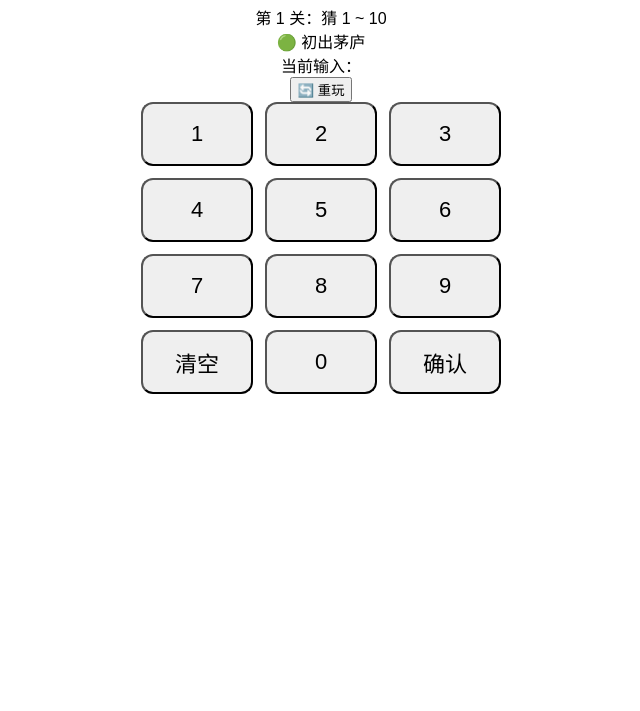
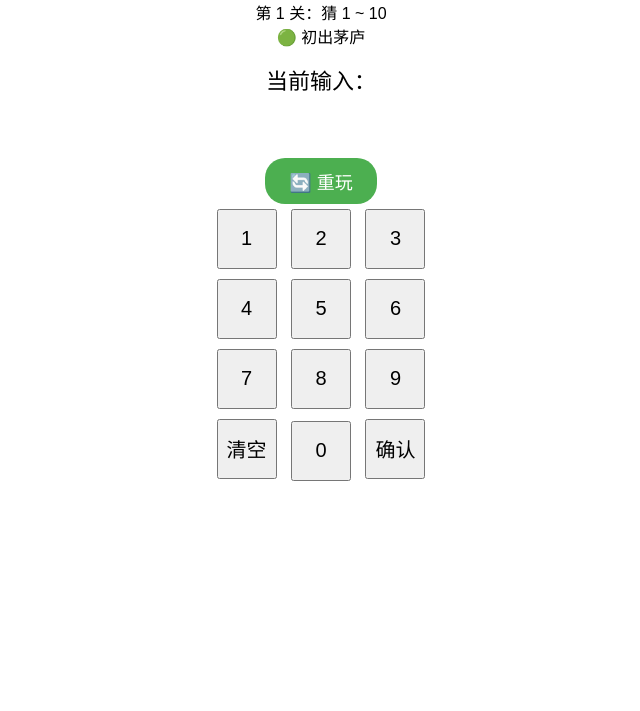
Before and after one commit to 491li/guess-number-game, a plain HTML site: page index.html in a window 1280 px wide. Shown: the part 89-800 px from the top of the page, without its empty margins (319-959 px from the left). Drawn offline with Linux system fonts and the light colour scheme.

Commit message:
Update index.html

```diff
--- a/index.html
+++ b/index.html
@@ -1,54 +1,50 @@
 <!DOCTYPE html>
 <html lang="zh-CN">
 <head>
-  <meta name="viewport" content="width=device-width, initial-scale=1.0">
   <meta charset="UTF-8">
   <title>数字猜谜游戏</title>
   <style>
+
     body {
       font-family: Arial;
       text-align: center;
-    margin: 0;
-    padding: 16px;
+    }
+    .keypad button {
+      width: 60px;
+      height: 60px;
+      font-size: 20px;
+      margin: 5px;
+    }
+    #display {
+      margin: 15px 0;
+      font-size: 22px;
+    }
+    #hint {
+      margin-top: 15px;
+      font-size: 20px;
+      min-height: 28px;
+      font-weight: bold;
+    }
+    .restart {
+  margin-top: 20px;
+  padding: 10px 24px;
+  font-size: 18px;
+  border: none;
+  border-radius: 20px;
+  background-color: #4CAF50;
+  color: white;
+  cursor: pointer;
+  transition: all 0.2s ease;
 }
 
-  h1 {
-    font-size: 28px;
-  }
-
-  #current-input {
-    font-size: 24px;
-    margin: 12px 0;
-    min-height: 32px;
-  }
-
-  .keypad {
-    display: grid;
-    grid-template-columns: repeat(3, 1fr);
-    gap: 12px;
-    max-width: 360px;
-    margin: 0 auto;
-  }
-
-  .keypad button {
-    height: 64px;
-    font-size: 22px;
-    border-radius: 12px;
-  }
-
-  @media (max-width: 480px) {
-    h1 {
-      font-size: 22px;
-    }
-
-    .keypad button {
-      height: 72px;
-      font-size: 24px;
-    }
+.restart:hover {
+  background-color: #43a047;
+  transform: scale(1.05);
 }
   </style>
+</head>
 
-</head>
+
 <body>
 
   <h1>🎯 数字猜谜游戏</h1>
@@ -73,22 +69,18 @@
   <div class="keypad">
     <button onclick="press(1)">1</button>
     <button onclick="press(2)">2</button>
-  <button onclick="press(3)">3</button>
-
+    <button onclick="press(3)">3</button><br>
     <button onclick="press(4)">4</button>
     <button onclick="press(5)">5</button>
-  <button onclick="press(6)">6</button>
-
+    <button onclick="press(6)">6</button><br>
     <button onclick="press(7)">7</button>
     <button onclick="press(8)">8</button>
-  <button onclick="press(9)">9</button>
-
+    <button onclick="press(9)">9</button><br>
     <button onclick="clearInput()">清空</button>
     <button onclick="press(0)">0</button>
     <button onclick="submitGuess()">确认</button>
   </div>
 
-
   <script src="game.js"></script>
 </body>
 </html>
```
Lines whose indentation alone changed are shown as unchanged.
